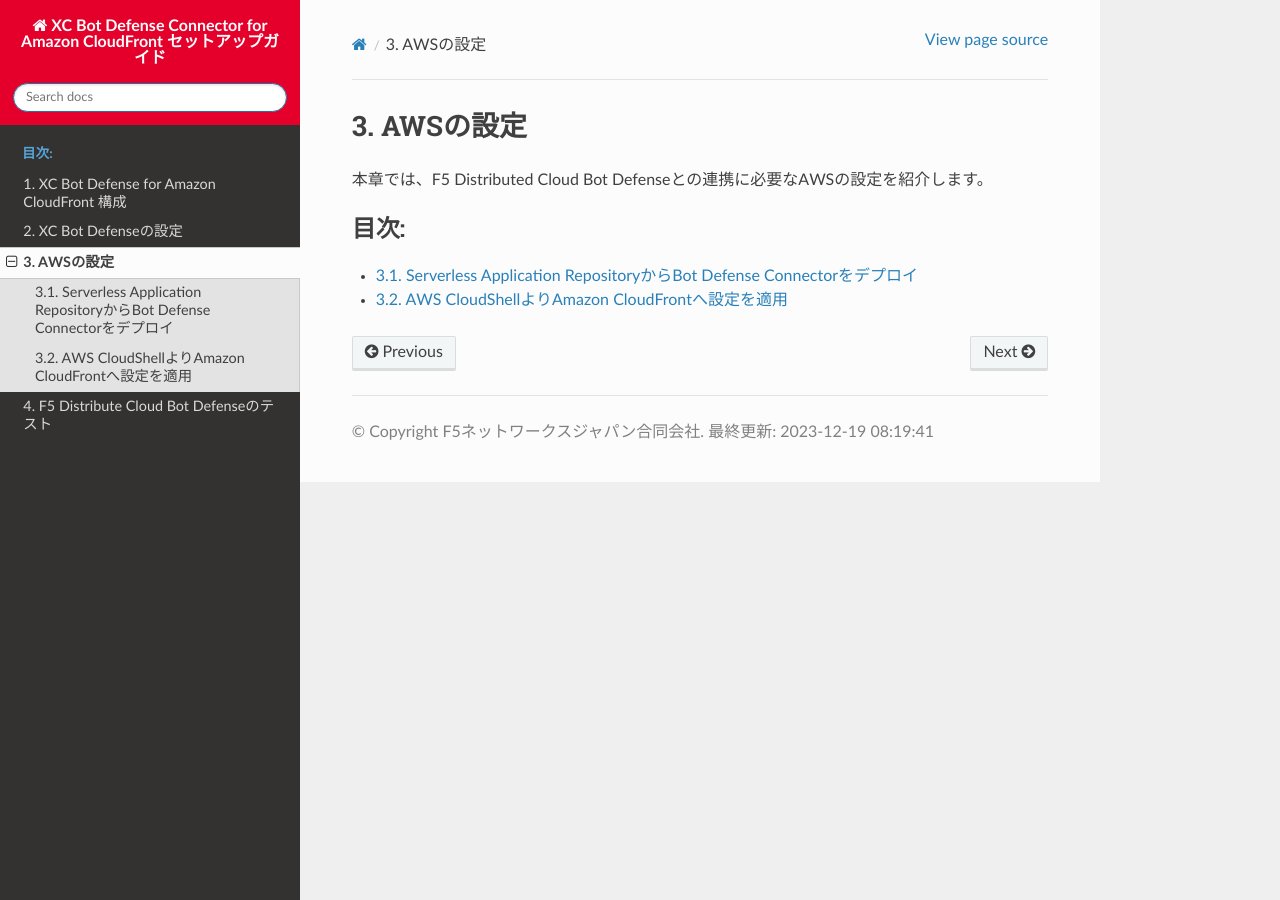
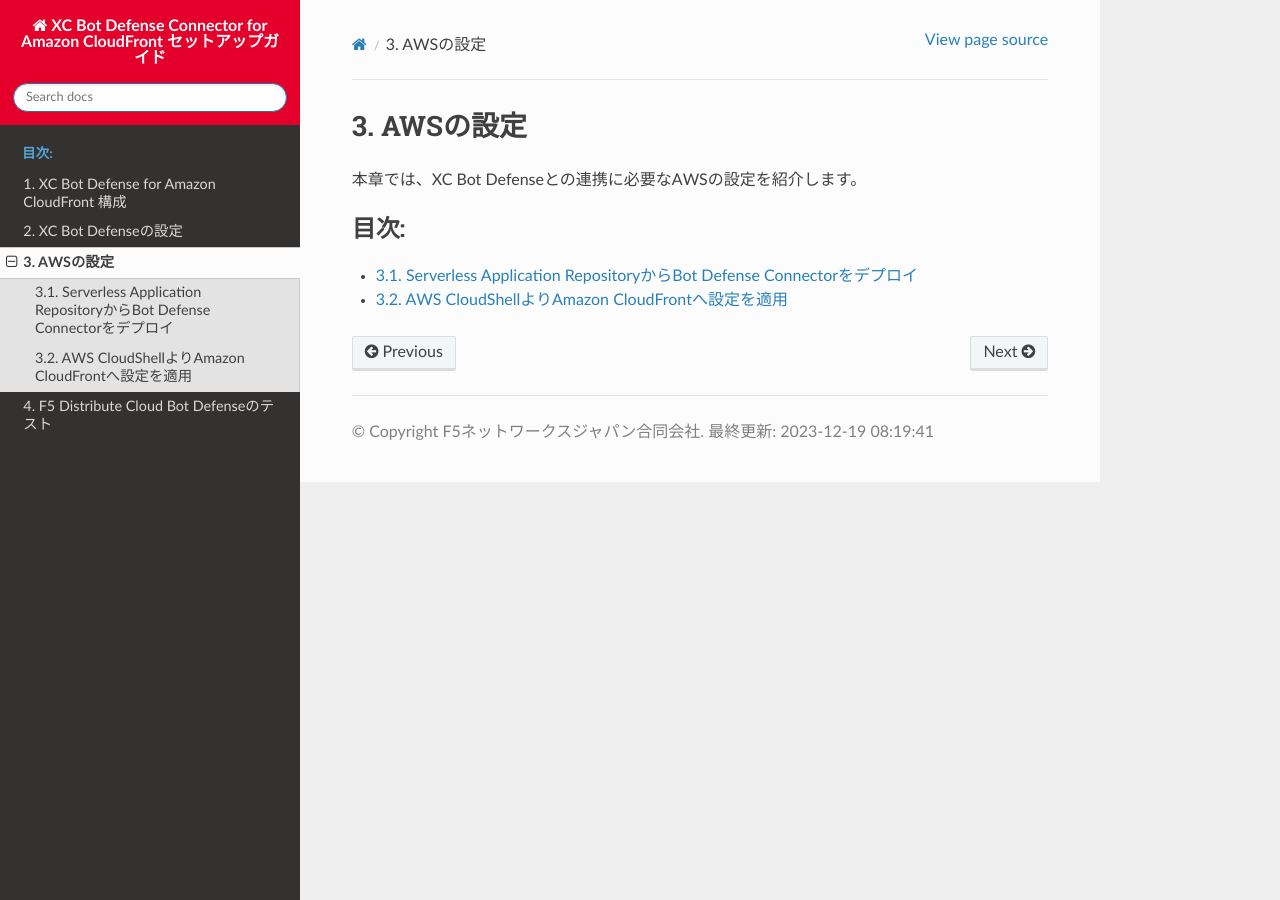
Before and after one commit to BeF5/f5j-xc-bd-cf-connector, a Sphinx documentation site: the page built from docs/content3/content3.rst, in a window 1280 px wide. Built offline with Sphinx 7.4.7 and the Read the Docs theme 2.0.0, drawn with Linux system fonts in a browser that asks for light colours.

Commit message:
Update content3.rst

```diff
--- a/docs/content3/content3.rst
+++ b/docs/content3/content3.rst
@@ -1,7 +1,7 @@
 AWSの設定
 ================================================
 
-本章では、F5 Distributed Cloud Bot Defenseとの連携に必要なAWSの設定を紹介します。
+本章では、XC Bot Defenseとの連携に必要なAWSの設定を紹介します。
 
 
 .. toctree::
```
